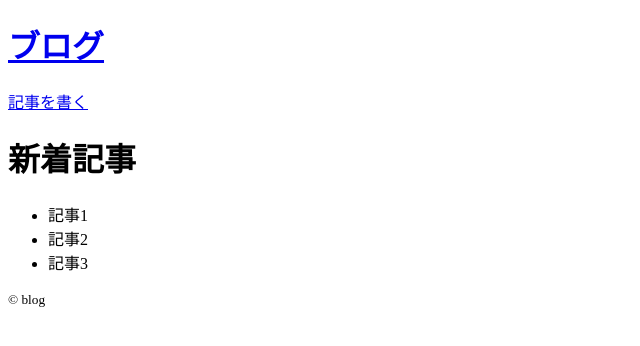
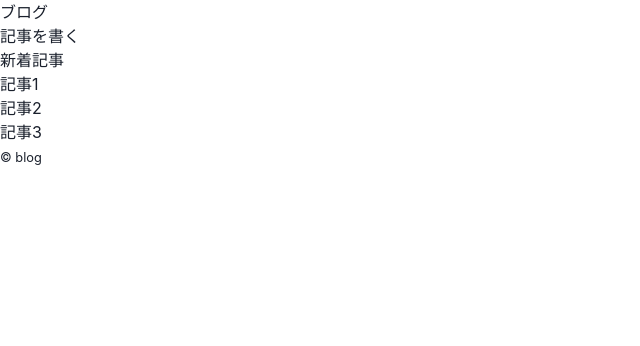
Before and after one commit to yussak/next-app-router-blog, a Next.js app: page / in a window 1280 px wide. Shown: the top 346 px of the page, without its empty margins (0-640 px from the left). Built offline with nearby package versions, Linux system fonts and the light colour scheme.

Commit message:
add provider

```diff
--- /dev/null
+++ b/app/Provider.tsx
@@ -0,0 +1,7 @@
+"use client";
+
+import { ChakraProvider } from "@chakra-ui/react";
+
+export default function Provider({ children }: { children: React.ReactNode }) {
+  return <ChakraProvider>{children}</ChakraProvider>;
+}
--- a/app/layout.tsx
+++ b/app/layout.tsx
@@ -1,4 +1,5 @@
 import Link from "next/link";
+import Provider from "./Provider";
 
 export const metadata = {
   title: "Create Next App",
@@ -14,6 +15,7 @@
   return (
     <html lang="ja">
       <head />
+      <Provider>
       <body>
         <header>
           <h1>
@@ -26,6 +28,7 @@
           <small>© blog</small>
         </footer>
       </body>
+      </Provider>
     </html>
   );
 }
```
